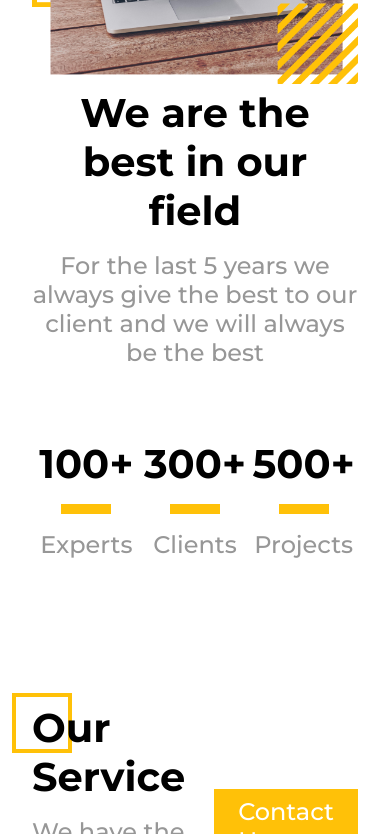
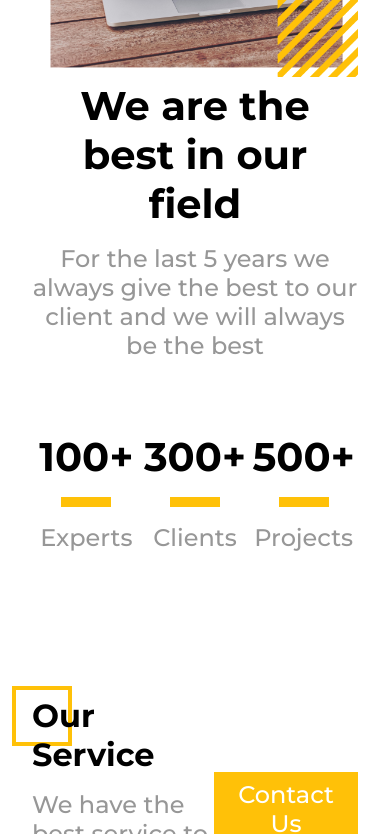
Before and after one commit to Raiserss/Coder, a plain HTML site: page index.html in a window 390 px wide. Shown: the part 1166-2000 px from the top of the page. Drawn offline with Linux system fonts and the light colour scheme.

Commit message:
apa coba

```diff
--- a/style.css
+++ b/style.css
@@ -401,6 +401,33 @@ footer p {
     }
 }
 
+@media only screen and (max-width: 768px) {
+    #header nav a {
+        margin: 0;
+        margin-top: 8px;
+        font-size: 18px;
+    }
+
+    #landing h1,
+    .service-header h1 {
+        font-size: 32px;
+    }
+
+    #header h1 {
+        margin: 16px 0;
+    }
+
+    .service-header a {
+        flex-direction: column;
+        align-items: center;
+        text-align: center;
+    }
+
+    .service-header h1 {
+        margin-bottom: 16px;
+    }
+}
+
 @media only screen and (min-width: 768px) {
     .service-detail {
         grid-template-columns: repeat(2, 1fr); /* Untuk layar lebih besar, dua kolom */
```
